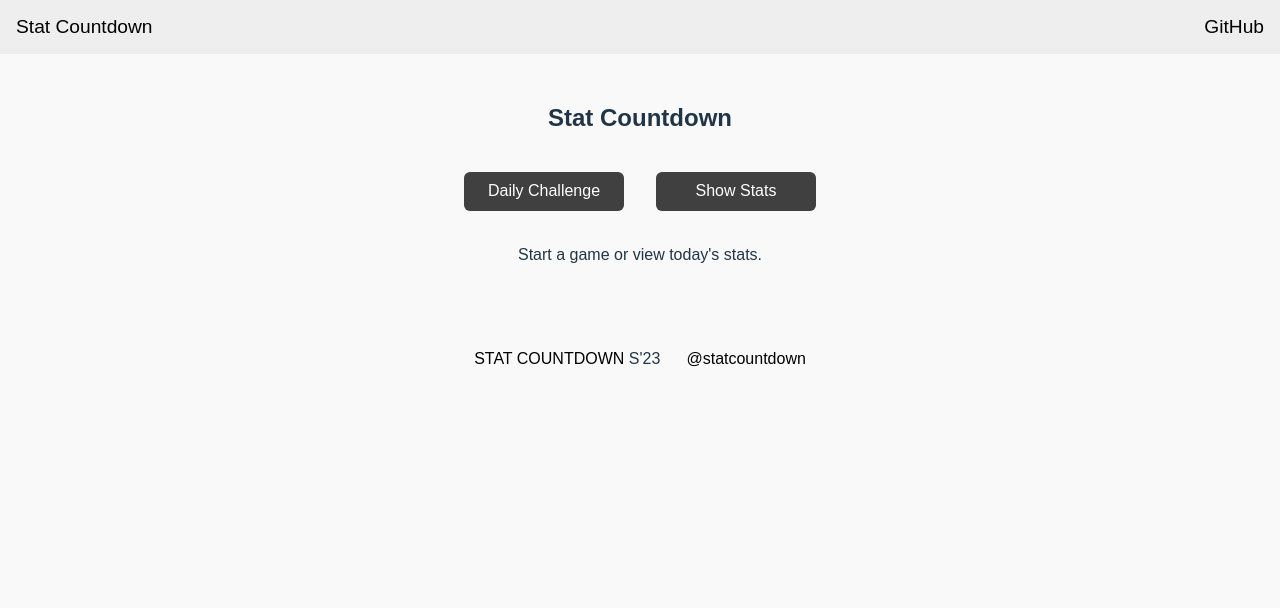
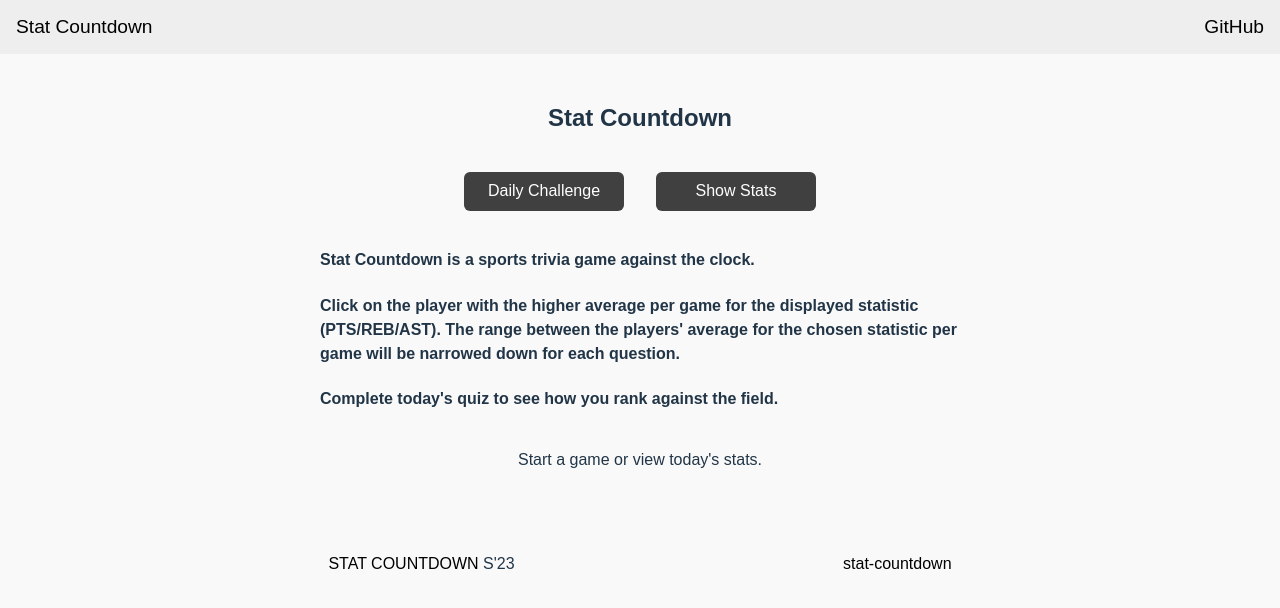
Before and after one commit to klimekz/stat-countdown, a Vue app: page / in a window 1280 px wide. Shown: the top 608 px of the page. Built offline with nearby package versions, Linux system fonts and the light colour scheme.

Commit message:
Completes refactor.

```diff
--- a/src/App.vue
+++ b/src/App.vue
@@ -11,10 +11,10 @@
     <div class="main-content pageTop">
       <div>
         <h2>Stat Countdown</h2>
-
         <button v-if="!playing" @click="startDailyChallenge">Daily Challenge</button>
         <button v-if="!playing && !showStats" @click="toggleStats">Show Stats</button>
         <button v-if="!playing && showStats" @click="toggleStats">Hide Stats</button>
+        <InformationRow v-if="!playing" />
         <p v-if="!playing && !showStats">Start a game or view today's stats.</p>
         <GameInstance class="gameBorder" v-if="playing" @count-completed="handleCompletedGame"
           @restart-game="titleClickHandler" :numCompleted="completedGames"></GameInstance>
@@ -26,17 +26,18 @@
     <div class="footerContainer">
       <div class="footerRow">
         <p><a href="https://www.statcountdown.com">STAT COUNTDOWN</a> S'23</p>
-        <p><a href="https://www.twitter.com/statcountdown">@statcountdown</a></p>
+        <p><a href="https://www.github.com/klimekz/stat-countdown">stat-countdown</a></p>
       </div>
     </div>
   </div>
 </template>
 
-<script setup>
+<script setup lang="ts">
 import { ref } from 'vue';
 const menuOpen = ref(false);
 import GameInstance from './components/GameInstance.vue'
 import DailyStats from './components/DailyStats.vue'
+import InformationRow from './components/InformationRow.vue'
 
 
 const playing = ref(false);
--- a/src/components/DailyStats.vue
+++ b/src/components/DailyStats.vue
@@ -97,7 +97,7 @@
 
 <style scoped>
 .graph {
-    max-width: auto;
+    max-width: 75%;
     max-height: 55%;
 }
 
--- /dev/null
+++ b/src/components/InformationRow.vue
@@ -0,0 +1,25 @@
+<template>
+    <div class="col">
+        <div class="aboutText">
+            <h4>Stat Countdown is a sports trivia game against the clock.</h4>
+            <h4>
+                Click on the player with the higher average per game for the displayed statistic (PTS/REB/AST). The range
+                between the players' average for the chosen statistic per game will be narrowed down for each question.
+            </h4>
+            <h4>Complete today's quiz to see how you rank against the field.</h4>
+
+        </div>
+    </div>
+</template>
+<style scoped>
+.col {
+    display: flex;
+    flex-direction: column;
+}
+
+.aboutText {
+    max-width: 50%;
+    align-self: center;
+    text-align: left;
+}
+</style>
```
